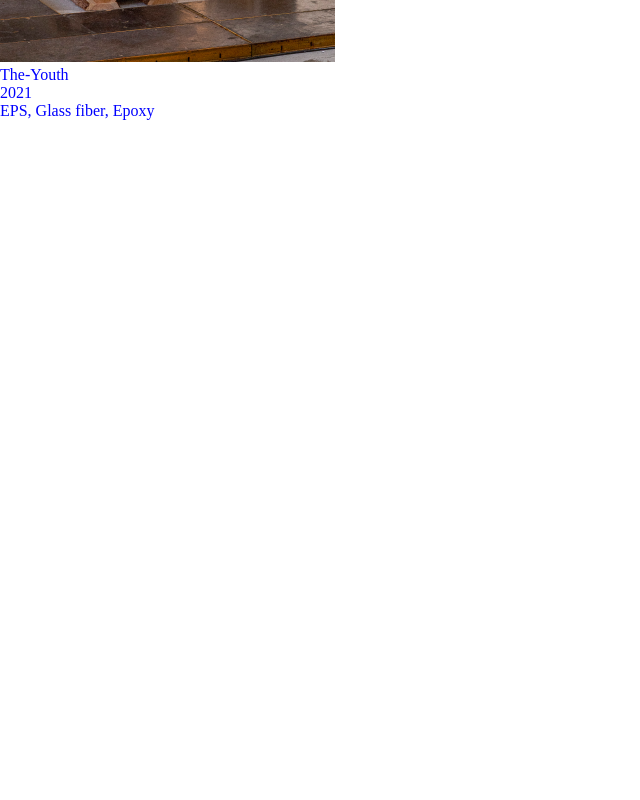
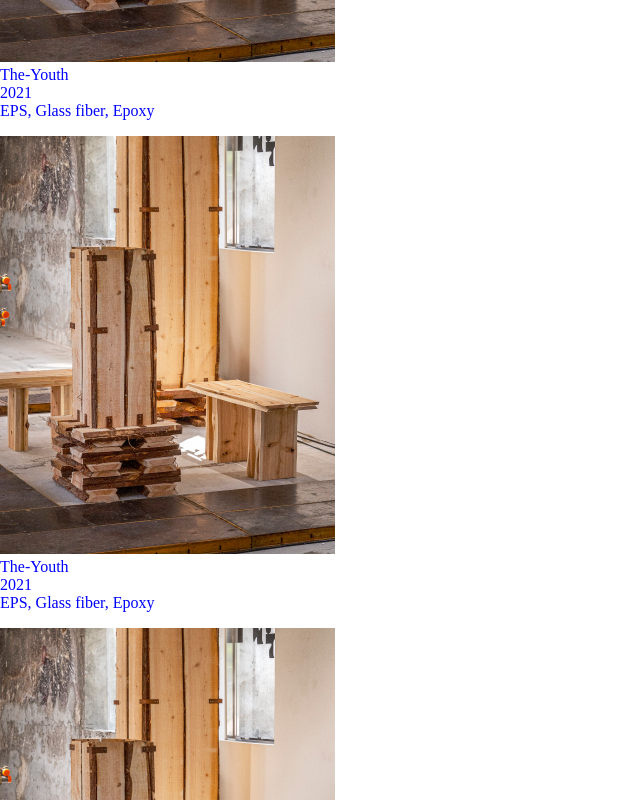
Before and after one commit to yongisadragon/younghyun, a React (Vite) app: page / in a window 1280 px wide. Shown: the part 1340-2140 px from the top of the page, without its empty margins (0-640 px from the left). Before the commit the page ends 1478 px from the top, so only its background shows below. Built offline with nearby package versions, Linux system fonts and the light colour scheme.

Commit message:
link 기능 임시추가

```diff
--- a/src/data/worksData.js
+++ b/src/data/worksData.js
@@ -29,6 +29,26 @@ const worksData = [
     collaborators: "Artist A, Artist B",
     layout: "right",
   },
+  {
+    id: 4,
+    name: "The-Youth",
+    year: 2021,
+    desc: "Description for Work 3",
+    image: "test.png", // 이미지 경로 수정
+    materials: "EPS, Glass fiber, Epoxy",
+    collaborators: "Artist A, Artist B",
+    layout: "right",
+  },
+  {
+    id: 5,
+    name: "The-Youth",
+    year: 2021,
+    desc: "Description for Work 3",
+    image: "test.png", // 이미지 경로 수정
+    materials: "EPS, Glass fiber, Epoxy",
+    collaborators: "Artist A, Artist B",
+    layout: "right",
+  },
   // 추가적인 작품 데이터를 필요한 만큼 추가.
 ];
 
--- a/src/utils/lenis.js
+++ b/src/utils/lenis.js
@@ -16,4 +16,6 @@ export default function lenis() {
   // lenis.on("scroll", (e) => {
   //   console.log(e);
   // });
+
+  return null;
 }
```
Also changed, not shown: src/utils/link.js (added, +26 -0 lines).
